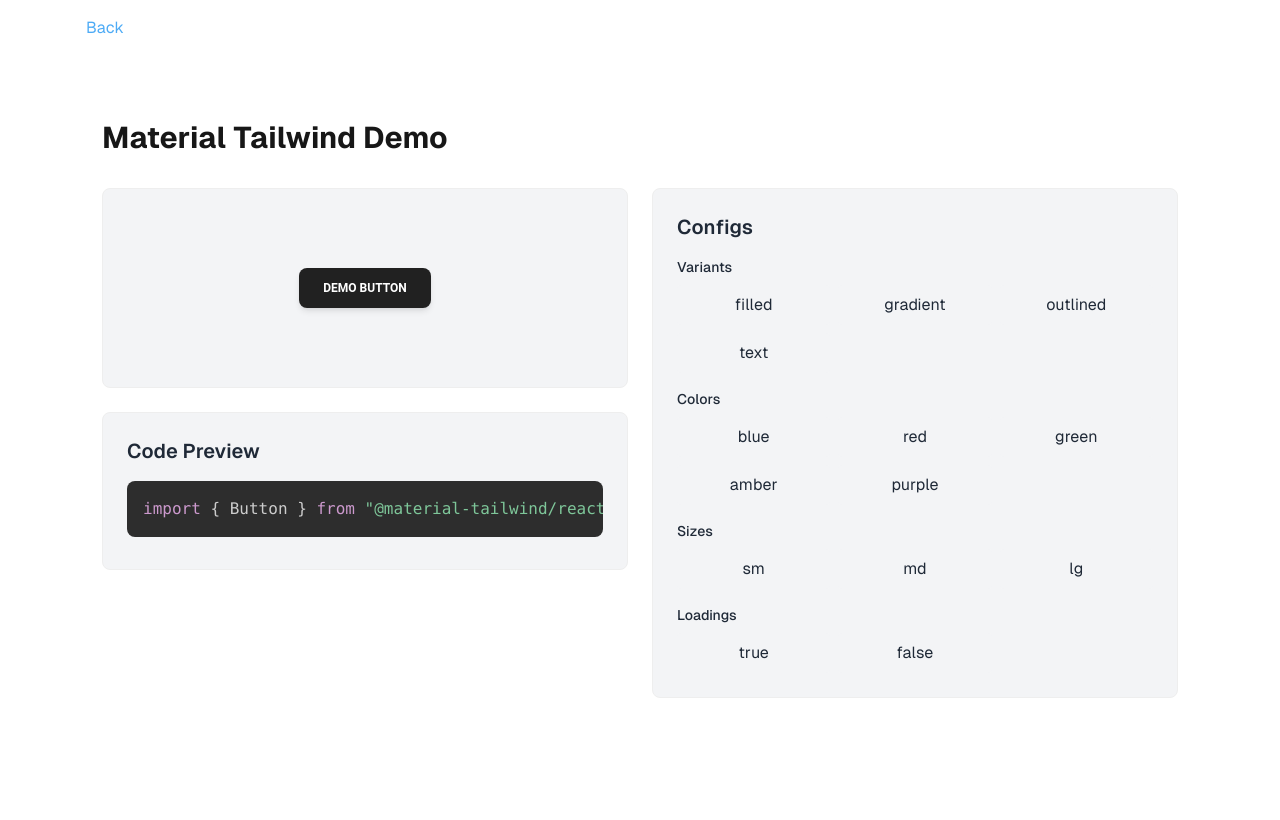
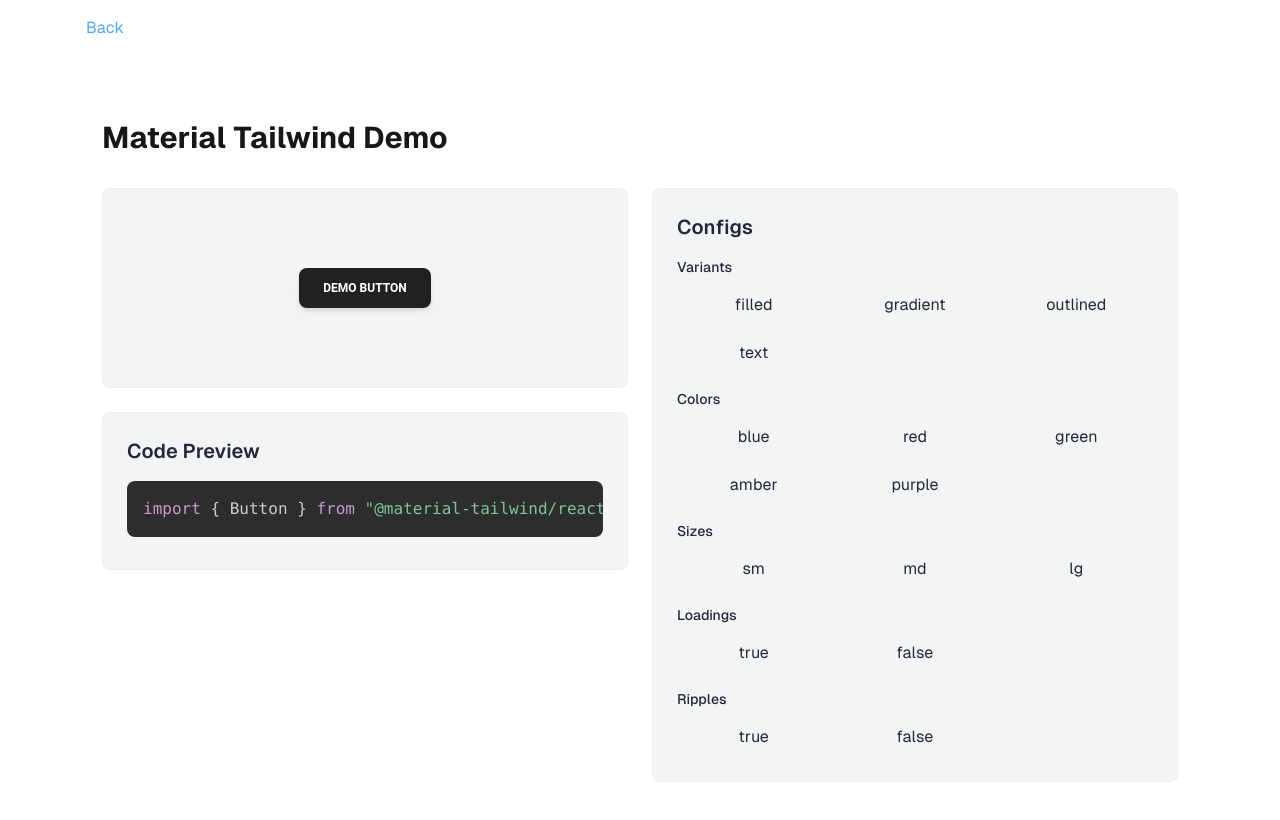
Before and after one commit to Bkyaro/repo-glance, a Next.js app: page /demos/material-tailwind in a window 1280 px wide. Shown: the top 820 px of the page. Built offline with nearby package versions, Linux system fonts and the light colour scheme.

Commit message:
feat: different type of configs preview

```diff
--- a/src/app/demos/material-tailwind/page.tsx
+++ b/src/app/demos/material-tailwind/page.tsx
@@ -1,14 +1,7 @@
 "use client";
 import CodeBlock from "@/app/components/CodeBlock";
-import { Button, Switch } from "@material-tailwind/react";
+import { Button, ButtonProps, Switch } from "@material-tailwind/react";
 import { useState, useMemo } from "react";
-
-type ButtonConfig = {
-	variant?: "filled" | "gradient" | "outlined" | "text";
-	color?: "blue" | "red" | "green" | "amber" | "purple";
-	size?: "sm" | "md" | "lg";
-	loading?: boolean;
-};
 
 // 配置选项
 const CONFIG_OPTIONS = {
@@ -16,16 +9,24 @@ const CONFIG_OPTIONS = {
 	color: ["blue", "red", "green", "amber", "purple"],
 	size: ["sm", "md", "lg"],
 	loading: [true, false],
+	ripple: [true, false],
 } as const;
 
 export default function MaterialTailwindDemo() {
-	const [buttonConfig, setButtonConfig] = useState<ButtonConfig>({});
+	const [buttonConfig, setButtonConfig] = useState<ButtonProps>({});
 
 	// 使用 useMemo 缓存生成的代码
 	const code = useMemo(() => {
 		const buttonProps = Object.entries(buttonConfig)
 			.filter(([_, value]) => value !== undefined)
-			.map(([key, value]) => `${key}="${value}"`);
+			.map(([key, value]) => {
+				console.log("key value", [key, value]);
+				if (typeof value === "string") {
+					return `${key}="${value}"`;
+				} else if (typeof value === "boolean") {
+					return `${key}={${value}}`;
+				}
+			});
 
 		return `import { Button } from "@material-tailwind/react";
 
@@ -44,7 +45,7 @@ export default function Example() {
 }`;
 	}, [buttonConfig]);
 
-	const updateConfig = (key: keyof ButtonConfig, value: any) => {
+	const updateConfig = (key: keyof ButtonProps, value: any) => {
 		setButtonConfig((prev) => ({
 			...prev,
 			[key]: prev[key] === value ? undefined : value,
@@ -76,12 +77,7 @@ export default function Example() {
 					<h2 className="text-xl font-semibold mb-4">Configs</h2>
 
 					<div className="space-y-4">
-						{(
-							Object.entries(CONFIG_OPTIONS) as [
-								keyof ButtonConfig,
-								string[]
-							][]
-						).map(([key, values]) => (
+						{Object.entries(CONFIG_OPTIONS).map(([key, values]) => (
 							<div key={key}>
 								<label className="block text-sm font-medium mb-2 capitalize">
 									{key}s
@@ -89,12 +85,17 @@ export default function Example() {
 								<div className="grid grid-cols-3 gap-2">
 									{values.map((value) => (
 										<button
-											key={value}
+											key={`${key}-${value}`}
 											onClick={() =>
-												updateConfig(key, value)
+												updateConfig(
+													key as keyof ButtonProps,
+													value
+												)
 											}
 											className={`p-2 rounded ${
-												buttonConfig[key] === value
+												buttonConfig[
+													key as keyof ButtonProps
+												] === value
 													? "bg-blue-500 text-white"
 													: "bg-card-background text-card-foreground hover:bg-opacity-80"
 											}`}
```
